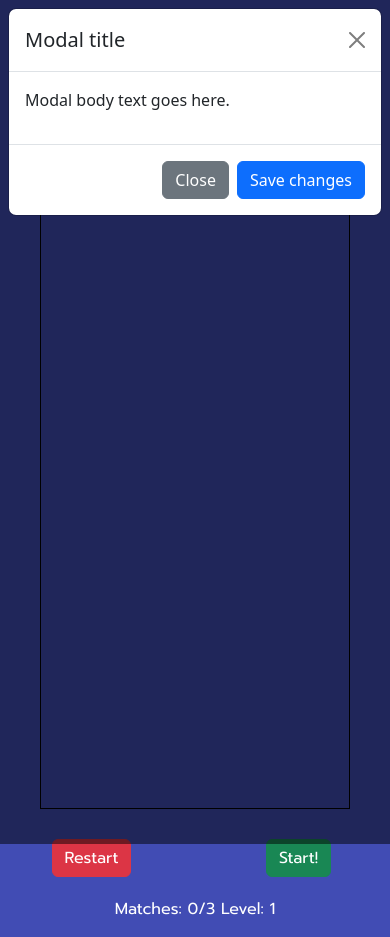
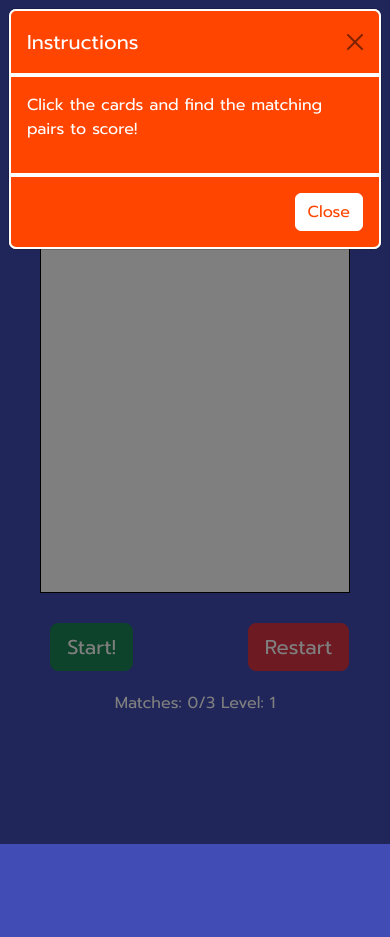
Before and after one commit to Charlie-Walsh/milestone-project-2, a plain HTML site: page index.html in a window 390 px wide. Both pictures are taken after a click on the button "Instructions". After the commit the page ends 844 px from the top, so only its background shows below. Drawn offline with nearby package versions, Linux system fonts and the light colour scheme.

Commit message:
html: Modal content added. style: Modal styled. Media queries added for base page. docs: Testing section started, table being built externally.

```diff
--- a/assets/css/style.css
+++ b/assets/css/style.css
@@ -33,15 +33,20 @@ body {
     color: #fff;
 }
 
+#intructions-button:hover {
+    background-color: rgb(175, 73, 36);
+}
+
 /* Game area */
 
 .game-box {
     display: flex;
     flex-wrap: wrap;
-    height: 600px;
-    width: 75%;
+    height: 24rem;
+    width: 60%;
     margin: 0 auto;
     border: 1px solid black;
+    background-color: #fff;
 }
 
 /* Game buttons and scores */
@@ -50,11 +55,66 @@ body {
     margin-top: 30px;
 }
 
+#start-button:hover {
+    border: 1px solid #fff;
+}
+
 #restart {
     margin-top: 30px;
+}
+
+#restart-button:hover {
+    border: 1px solid #fff;
 }
 
 #scores {
     margin-top: 20px;
     color: #fff;
 }
+
+/* Modal */
+
+.modal-header {
+    background-color: orangered;
+    border: 2px solid #fff;
+}
+
+.modal-body {
+    background-color: orangered;
+    color: #fff;
+    border: 2px solid #fff;
+}
+
+.modal-footer {
+    background-color: orangered;
+    border: 2px solid #fff;
+}
+
+.modal-title {
+    color: #fff;
+    text-align: center;
+}
+
+#close-button {
+    background-color: #fff;
+    color: orangered;
+    border: 1px solid #fff;
+}
+
+#close-button:hover {
+    background-color: rgb(218, 218, 218);
+}
+
+/* Media Queries */
+
+@media screen and (max-width: 576px) {
+    .game-box {
+        width: 75%;
+    }
+}
+
+@media screen and (max-width: 768px) {
+    .game-box {
+        width: 75%;
+    }
+}
--- a/index.html
+++ b/index.html
@@ -37,13 +37,17 @@
 
       </div>
     </div>
+
+<!--Buttons and scores-->
+
     <div class="row">
+      <div id="start" class="col-6 text-center">
+        <button type="button" class="btn btn-success btn-lg prompt" id="start-button">Start!</button>
+      </div>
       <div id="restart" class="col-6 text-center">
-        <button type="button" class="btn btn-danger prompt" id="restart-button">Restart</button>
+        <button type="button" class="btn btn-danger btn-lg prompt" id="restart-button">Restart</button>
       </div>
-      <div id="start" class="col-6 text-center">
-        <button type="button" class="btn btn-success prompt" id="start-button">Start!</button>
-      </div>
+
       <div id="scores" class="col-12 text-center prompt">
         <p>Matches: <span id="matches-holder"></span> 0/3 <span id="matches-max"></span>
         Level: <span id="level-holder">1</span></p>
@@ -57,15 +61,16 @@
         <div class="modal-dialog">
           <div class="modal-content">
             <div class="modal-header">
-              <h5 class="modal-title">Modal title</h5>
+              <h5 class="modal-title prompt">Instructions</h5>
               <button type="button" class="btn-close" data-bs-dismiss="modal" aria-label="Close"></button>
             </div>
-            <div class="modal-body">
-              <p>Modal body text goes here.</p>
+            <div class="modal-body prompt">
+              <p>Click the cards and find the matching pairs to score!</p>
+
+
             </div>
             <div class="modal-footer">
-              <button type="button" class="btn btn-secondary" data-bs-dismiss="modal">Close</button>
-              <button type="button" class="btn btn-primary">Save changes</button>
+              <button type="button" id="close-button" class="btn btn-secondary prompt" data-bs-dismiss="modal">Close</button>
             </div>
           </div>
         </div>
```
Also changed, not shown: README.md.
